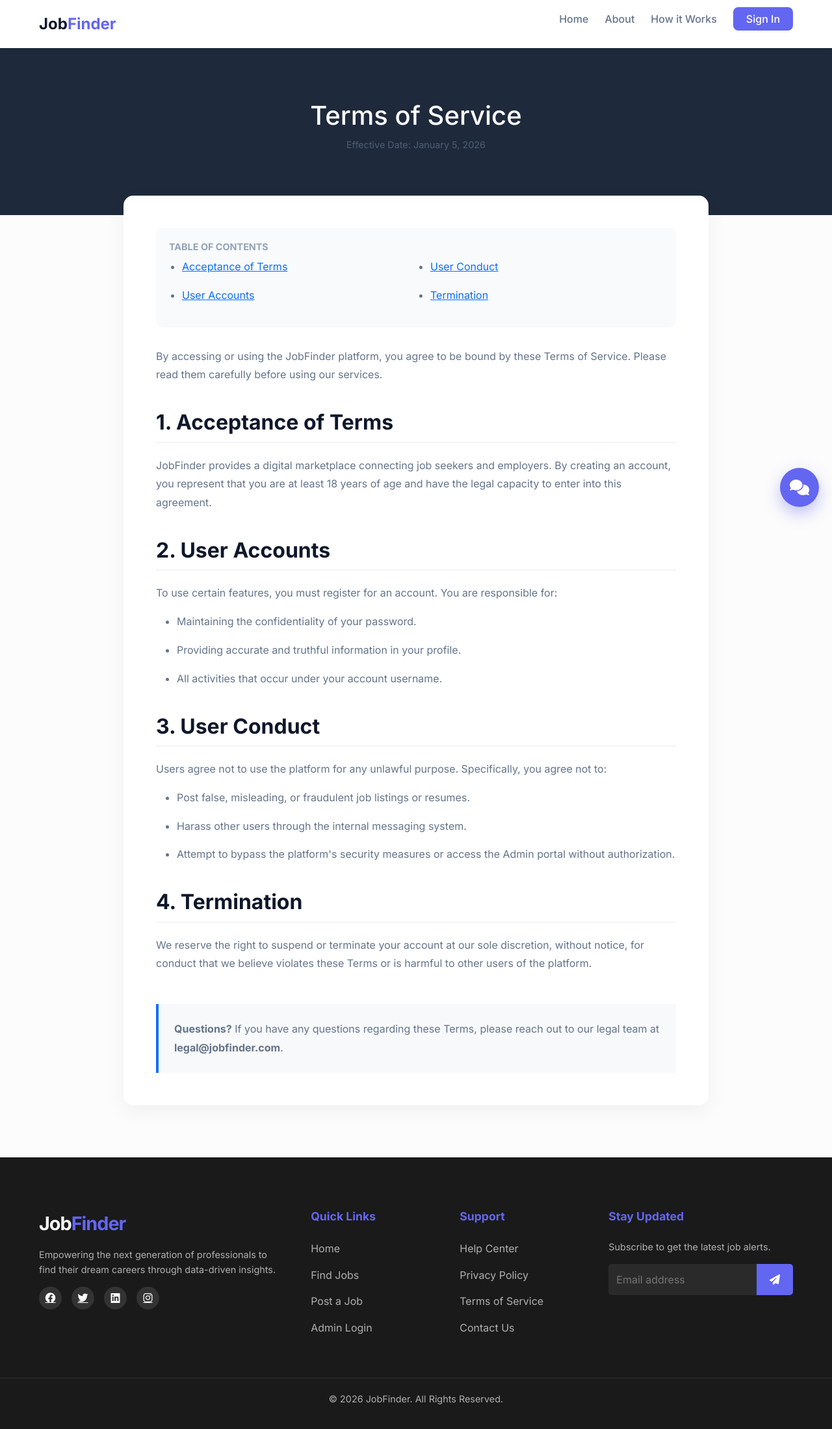
After one commit to Shadin710/job_finder_v2, a PHP site: page /terms_of_service.php in a window 1280 px wide. The commit adds this page. Shown: the whole page at 65% size. Run offline with PHP 8.4, Linux system fonts and the light colour scheme.

Commit message:
Refining the project

```diff
--- a/about.php
+++ b/about.php
@@ -7,11 +7,12 @@
     <link href="https://fonts.googleapis.com/css2?family=Inter:wght@300;400;500;600;700&display=swap" rel="stylesheet">
     <link href="https://cdn.jsdelivr.net/npm/bootstrap@5.3.0/dist/css/bootstrap.min.css" rel="stylesheet">
     <link rel="stylesheet" href="https://cdnjs.cloudflare.com/ajax/libs/font-awesome/6.4.0/css/all.min.css">
+    <link rel="stylesheet" href="./css/header.css">
     <link rel="stylesheet" href="./css/about.css">
     <link rel="stylesheet" href="./css/footer.css">
 </head>
 <body>
-
+    <?php include("./includes/header.php");?>
     <section class="about-header">
         <div class="container">
             <h1>Better Hiring, <br>Better Living.</h1>
--- a/css/footer.css
+++ b/css/footer.css
@@ -127,6 +127,57 @@
     font-size: 0.8rem;
     width: 100%;
 }
+/* --- CHAT POPUP STYLES --- */
+.chat-wrapper {
+    position: fixed !important;
+    bottom: 20px !important;
+    right: 20px !important;
+    z-index: 99999 !important; /* Higher than everything else */
+    font-family: 'Inter', sans-serif;
+    display: block !important; /* Ensure the wrapper itself isn't hidden */
+}
+
+.chat-toggle-btn {
+    width: 60px;
+    height: 60px;
+    border-radius: 50%;
+    background: #6366f1;
+    color: white;
+    border: none;
+    cursor: pointer;
+    box-shadow: 0 10px 25px rgba(99, 102, 241, 0.4);
+    font-size: 1.5rem;
+    display: flex;
+    align-items: center;
+    justify-content: center;
+    transition: 0.3s cubic-bezier(0.175, 0.885, 0.32, 1.275);
+}
+
+.chat-window {
+    position: fixed; /* Changed from absolute to fixed */
+    bottom: 90px;
+    right: 20px;
+    width: 320px;
+    height: 400px;
+    background: white;
+    border-radius: 15px;
+    box-shadow: 0 15px 50px rgba(0,0,0,0.2);
+    display: none; /* Controlled by JS */
+    flex-direction: column;
+    overflow: hidden;
+    z-index: 100000;
+}
+
+/* Ensure the bot message bubble is visible */
+.message.bot {
+    background: #f1f5f9;
+    padding: 12px;
+    border-radius: 15px 15px 15px 0;
+    font-size: 0.85rem;
+    color: #1e293b;
+    margin-bottom: 10px;
+    border: 1px solid #e2e8f0;
+}
 
 /* Responsive Footer */
 @media (max-width: 992px) {
--- /dev/null
+++ b/css/header.css
@@ -0,0 +1,28 @@
+.main-nav {
+    background: #ffffff;
+    padding: 15px 0;
+    box-shadow: 0 2px 10px rgba(0,0,0,0.05);
+    position: sticky;
+    top: 0;
+    width: 100%; /* Add this */
+    z-index: 1000;
+}
+.nav-wrapper {
+    display: flex;
+    justify-content: space-between;
+    align-items: center;
+    max-width: 1200px;
+    margin: 0 auto;
+    padding: 0 20px;
+}
+.nav-logo { font-size: 1.5rem; font-weight: 800; color: #0f172a; text-decoration: none; }
+.nav-logo span { color: #6366f1; }
+.nav-links { display: flex; gap: 25px; list-style: none; margin: 0; padding: 0; }
+.nav-links a { text-decoration: none; color: #64748b; font-weight: 500; transition: 0.3s; }
+.nav-links a:hover { color: #6366f1; }
+.btn-nav {
+    background: #6366f1;
+    color: white !important;
+    padding: 8px 20px;
+    border-radius: 8px;
+}
--- /dev/null
+++ b/css/terms_of_service.css
@@ -0,0 +1,61 @@
+/* 1. Add this to fix the "shifting up" issue */
+body {
+    margin: 0;
+    padding: 0;
+    font-family: 'Inter', sans-serif;
+    background-color: #fcfcfc;
+    color: #334155;
+    overflow-x: hidden; /* Prevents tiny horizontal shifts */
+}
+
+/* 2. Ensure the hero doesn't hide behind the sticky header */
+.terms-hero {
+    background: #1e293b;
+    color: white;
+    padding: 80px 0; /* Increased padding slightly */
+    position: relative;
+    display: block;
+    width: 100%;
+}
+
+/* 3. Adjust the container margin so it doesn't overlap too much */
+.terms-container {
+    max-width: 900px;
+    margin: -30px auto 80px; /* Reduced the negative margin from -40 to -30 */
+    background: white;
+    padding: 50px;
+    border-radius: 15px;
+    box-shadow: 0 10px 30px rgba(0,0,0,0.05);
+    position: relative;
+    z-index: 10;
+}
+/* Fix for Anchor Links hiding under sticky header */
+h2[id] {
+    scroll-margin-top: 100px;
+}
+.section-title {
+    color: #0f172a;
+    font-weight: 700;
+    margin-top: 40px;
+    padding-bottom: 10px;
+    border-bottom: 2px solid #f1f5f9;
+    margin-bottom: 20px;
+}
+
+p, li { line-height: 1.8; color: #64748b; margin-bottom: 15px; }
+
+.last-updated { opacity: 0.7; font-size: 0.9rem; }
+
+.terms-nav {
+    background: #f8fafc;
+    padding: 20px;
+    border-radius: 10px;
+    margin-bottom: 30px;
+}
+
+.terms-nav h5 { font-size: 0.9rem; font-weight: 700; text-transform: uppercase; color: #94a3b8; }
+.terms-nav ul { padding-left: 20px; margin-bottom: 0; }
+
+@media (max-width: 768px) {
+    .terms-container { padding: 30px; margin-top: 20px; }
+}
--- a/includes/footer.php
+++ b/includes/footer.php
@@ -25,8 +25,8 @@
                 <h4>Support</h4>
                 <ul>
                     <li><a href="#">Help Center</a></li>
-                    <li><a href="#">Privacy Policy</a></li>
-                    <li><a href="#">Terms of Service</a></li>
+                    <li><a href="privacy_policy.php">Privacy Policy</a></li>
+                    <li><a href="terms_of_service.php">Terms of Service</a></li>
                     <li><a href="#">Contact Us</a></li>
                 </ul>
             </div>
@@ -43,4 +43,38 @@
         <div class="footer-bottom">
             <p>&copy; 2026 JobFinder. All Rights Reserved.</p>
         </div>
+        <div class="chat-wrapper">
+            <div class="chat-window" id="chatWindow">
+            <div class="chat-header">
+                <div class="chat-status"></div>
+                <span>JobFinder Support</span>
+                <button onclick="toggleChat()">&times;</button>
+            </div>
+            <div class="chat-body">
+                <div class="message bot">
+                    Hello! 👋 How can I help you find your dream job today?
+                </div>
+            </div>
+            <div class="chat-footer">
+                <input type="text" placeholder="Type a message...">
+                <button><i class="fas fa-paper-plane"></i></button>
+            </div>
+        </div>
+
+        <button class="chat-toggle-btn" onclick="toggleChat()">
+            <i class="fas fa-comments"></i>
+        </button>
+    </div>
     </footer>
+<script>
+    function toggleChat() {
+        const chatWindow = document.getElementById('chatWindow');
+        // Check if display is currently none or empty
+        if (chatWindow.style.display === "none" || chatWindow.style.display === "") {
+            chatWindow.style.display = "flex";
+        } else {
+            chatWindow.style.display = "none";
+        }
+        console.log("Chat toggled: " + chatWindow.style.display);
+    }
+</script>
--- /dev/null
+++ b/includes/header.php
@@ -0,0 +1,13 @@
+
+
+<nav class="main-nav">
+    <div class="nav-wrapper">
+        <a href="index.php" class="nav-logo">Job<span>Finder</span></a>
+        <ul class="nav-links">
+            <li><a href="index.php">Home</a></li>
+            <li><a href="about.php">About</a></li>
+            <li><a href="learn_more.php">How it Works</a></li>
+            <li><a href="seeker_login.php" class="btn-nav">Sign In</a></li>
+        </ul>
+    </div>
+</nav>
--- a/learn_more.php
+++ b/learn_more.php
@@ -7,11 +7,12 @@
     <link href="https://fonts.googleapis.com/css2?family=Inter:wght@300;400;500;600;700&display=swap" rel="stylesheet">
     <link href="https://cdn.jsdelivr.net/npm/bootstrap@5.3.0/dist/css/bootstrap.min.css" rel="stylesheet">
     <link rel="stylesheet" href="https://cdnjs.cloudflare.com/ajax/libs/font-awesome/6.4.0/css/all.min.css">
+    <link rel="stylesheet" href="./css/header.css">
     <link rel="stylesheet" href="./css/learn_more.css">
     <link rel="stylesheet" href="./css/footer.css">
 </head>
 <body>
-
+    <?php include("./includes/header.php");?>
     <header class="learn-hero">
         <div class="container">
             <h1>Our Mission</h1>
--- /dev/null
+++ b/terms_of_service.php
@@ -0,0 +1,77 @@
+<!DOCTYPE html>
+<html lang="en">
+<head>
+    <meta charset="UTF-8">
+    <meta name="viewport" content="width=device-width, initial-scale=1.0">
+    <title>Terms of Service | JobFinder</title>
+    <link href="https://fonts.googleapis.com/css2?family=Inter:wght@300;400;500;600;700&display=swap" rel="stylesheet">
+    <link href="https://cdn.jsdelivr.net/npm/bootstrap@5.3.0/dist/css/bootstrap.min.css" rel="stylesheet">
+    <link rel="stylesheet" href="https://cdnjs.cloudflare.com/ajax/libs/font-awesome/6.4.0/css/all.min.css">
+    <link rel="stylesheet" href="css/header.css">
+    <link rel="stylesheet" href="css/terms_of_service.css">
+    <link rel="stylesheet" href="css/footer.css">
+
+</head>
+<body>
+
+    <?php include("includes/header.php"); ?>
+
+    <section class="terms-hero">
+        <div class="container text-center">
+            <h1>Terms of Service</h1>
+            <p class="last-updated">Effective Date: January 5, 2026</p>
+        </div>
+    </section>
+
+    <div class="container">
+        <div class="terms-container">
+            <div class="terms-nav">
+                <h5>Table of Contents</h5>
+                <ul class="row">
+                    <div class="col-md-6">
+                        <li><a href="#acceptance">Acceptance of Terms</a></li>
+                        <li><a href="#accounts">User Accounts</a></li>
+                    </div>
+                    <div class="col-md-6">
+                        <li><a href="#conduct">User Conduct</a></li>
+                        <li><a href="#termination">Termination</a></li>
+                    </div>
+                </ul>
+            </div>
+
+            <p>By accessing or using the JobFinder platform, you agree to be bound by these Terms of Service. Please read them carefully before using our services.</p>
+
+            <h2 id="acceptance" class="section-title">1. Acceptance of Terms</h2>
+            <p>JobFinder provides a digital marketplace connecting job seekers and employers. By creating an account, you represent that you are at least 18 years of age and have the legal capacity to enter into this agreement.</p>
+
+            <h2 id="accounts" class="section-title">2. User Accounts</h2>
+            <p>To use certain features, you must register for an account. You are responsible for:</p>
+            <ul>
+                <li>Maintaining the confidentiality of your password.</li>
+                <li>Providing accurate and truthful information in your profile.</li>
+                <li>All activities that occur under your account username.</li>
+            </ul>
+
+
+
+            <h2 id="conduct" class="section-title">3. User Conduct</h2>
+            <p>Users agree not to use the platform for any unlawful purpose. Specifically, you agree not to:</p>
+            <ul>
+                <li>Post false, misleading, or fraudulent job listings or resumes.</li>
+                <li>Harass other users through the internal messaging system.</li>
+                <li>Attempt to bypass the platform's security measures or access the Admin portal without authorization.</li>
+            </ul>
+
+            <h2 id="termination" class="section-title">4. Termination</h2>
+            <p>We reserve the right to suspend or terminate your account at our sole discretion, without notice, for conduct that we believe violates these Terms or is harmful to other users of the platform.</p>
+
+            <div class="mt-5 p-4 border-start border-4 border-primary bg-light">
+                <p class="mb-0"><strong>Questions?</strong> If you have any questions regarding these Terms, please reach out to our legal team at <strong>legal@jobfinder.com</strong>.</p>
+            </div>
+        </div>
+    </div>
+
+    <?php include("includes/footer.php"); ?>
+
+</body>
+</html>
```
Also changed, not shown: css/policy.css (added, +14 -0 lines), privacy_policy.php (added, +58 -0 lines).
